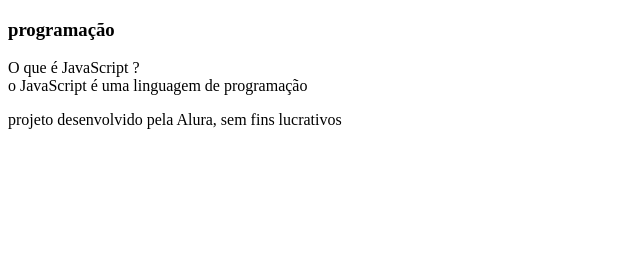
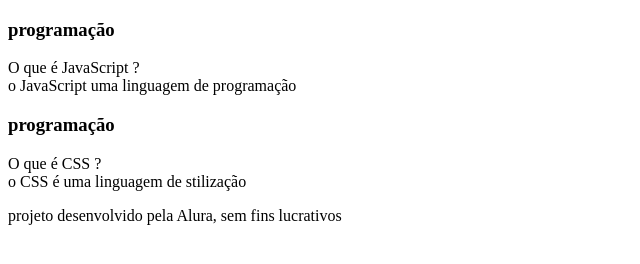
Before and after one commit to lucasdesouza11/flashcards, a plain HTML site: page index.html in a window 1280 px wide. Shown: the whole page, without its empty margins (0-640 px from the left). Drawn offline with Linux system fonts and the light colour scheme.

```diff
--- a/index.html
+++ b/index.html
@@ -8,16 +8,21 @@
 <body>
 <main>
 <section id="container">
+<section>
     <article class="cartao">
         <div class="cartao__conteudo">
             <h3>programação</h3>
             <div class="cartao__conteudo__pergunta"> O que é JavaScript ?</div>
-        <div class="cartao__conteudo__resposta"> o JavaScript é uma linguagem de programação </div>
+            <div class="cartao__conteudo__resposta"> o JavaScript  uma linguagem de programação </div>
         </div>
     </article>
-</section>
-</main>
-
+    <article class="cartao">
+        <div class="cartao__conteudo">
+            <h3>programação</h3>
+            <div class="cartao__conteudo__pergunta"> O que é CSS ?</div>
+            <div class="cartao__conteudo__resposta"> o CSS é uma linguagem de stilização</div>
+        </div>
+    </article>
 
 <footer>
 <p>projeto desenvolvido pela Alura, sem fins lucrativos</p>
```
Lines whose indentation alone changed are shown as unchanged.
